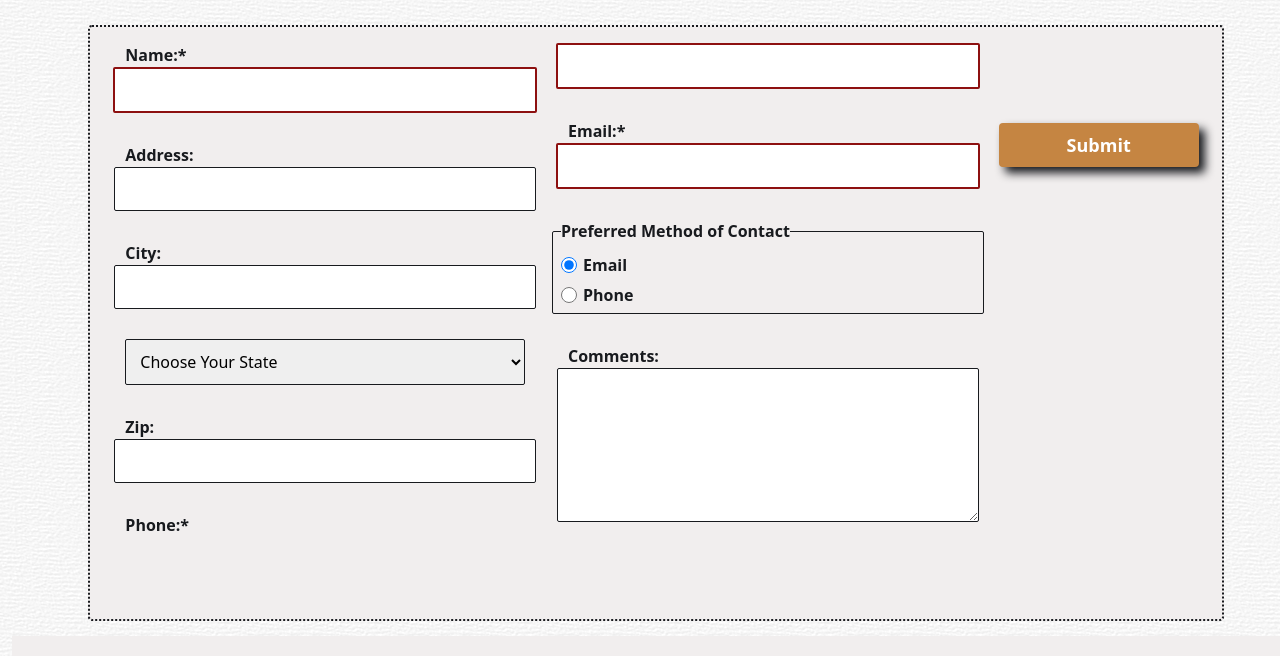
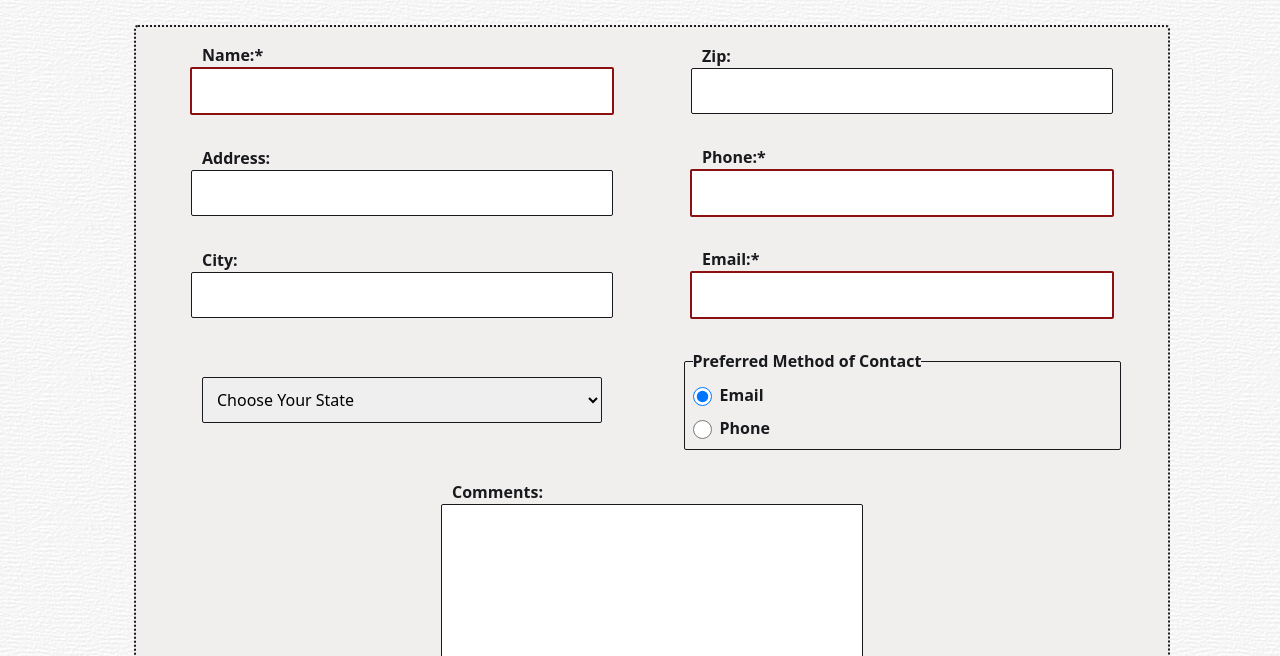
Before and after one commit to rpallas1/git215-final-project, a plain HTML site: page contact.html in a window 1280 px wide. Shown: the part 822-1478 px from the top of the page. Drawn offline with Linux system fonts and the light colour scheme.

Commit message:
contact page form styling

```diff
--- a/contact.html
+++ b/contact.html
@@ -6,8 +6,10 @@
         <!-- TODO: create description -->
         <meta name="description" content="Enter description here">
         <link rel="stylesheet" href="styles.css">
-        <!-- TODO: create favicon -->
         <link rel="shortcut icon" href="favicon.ico" type="image/x-icon">
+        <link rel="icon" href="favicon.ico" type="image/x-icon">
+        <!-- TODO: favicon not showing up in Safari -->
+        <link rel="apple-touch-icon" href="favicon.ico" type="image/x-icon">
         <title>Wok Asian Cuisine | Contact</title>
     </head>
     <body>
@@ -18,27 +20,31 @@
                     <li><a class="home-nav" href="index.html">Home</a></li>
                     <li><a class="menu-nav" href="#">Our Menu</a></li>
                     <li><a class="order-nav" href="#">Order Now</a></li>
-                    <li><a class="contact-nav" href="contact.html">Contact Us</a></li>
+                    <li><a class="contact-nav contact-page-nav" href="contact.html">Contact Us</a></li>
                 </ul>
             </nav>
         </header>
         <main class="contact-main">
-            <!-- <div class="intro-background"> -->
             <h2 class="contact-h2">Contact Us</h2>
             <p class="contact-p">Do you have dietary concerns? Questions about an upcoming event? Drop us a line, and we'll get back to you soon!</p>
-            <!-- </div> -->
 
             <!-- TODO: alt text -->
             <img class="contact-img" src="images/contact-img-optional1.jpg" alt="">
             <form action="https://wp.zybooks.com/form-viewer.php" method="POST">
+                <div class="contact-name">
                     <label for="user-name">Name:*</label>
                     <input type="text" name="user-name" id="user-name" required>
+                </div>
 
+                <div class="contact-address">
                     <label for="user-address">Address:</label>
                     <input type="text" name="user-address" id="user-address">
+                </div>
 
+                <div class="contact-city">
                     <label for="user-city">City:</label>
                     <input type="text" name="user-city" id="user-city">
+                </div>
 
                 <select name="user-state" id="user-state">
                     <option value="">Choose Your State</option>
@@ -95,16 +101,23 @@
                     <option value="wy">WY</option>
                 </select>
 
+                <div class="contact-zip">
                     <label for="user-zip">Zip:</label>
                     <input type="number" name="user-zip" id="user-zip">
+                </div>
 
+                <div class="contact-phone">
                     <label for="user-phone">Phone:*</label>
                     <input type="tel" name="user-phone" id="user-phone" required>
+                </div>
 
+                <div class="contact-email">
                     <label for="user-email">Email:*</label>
                     <input type="email" name="user-email" id="user-email" required>
+                </div>
 
-                <fieldset>
+
+                <fieldset class="contact-pref">
                     <legend>Preferred Method of Contact</legend>
                     <label for="prefer-email">Email</label>
                     <input type="radio" name="prefer" id="prefer-email" checked>
@@ -113,8 +126,10 @@
                     <input type="radio" name="prefer" id="prefer-tel">
                 </fieldset>
 
+                <div class="contact-comments">
                     <label for="user-comments">Comments:</label>
-                <textarea name="user-comments" id="user-comments" cols="15" rows="6"></textarea>
+                    <textarea name="user-comments" id="user-comments" cols="30" rows="7"></textarea>
+                </div>
 
                 <input type="submit" value="Submit">
             </form>
--- a/styles.css
+++ b/styles.css
@@ -1,4 +1,4 @@
-/* ---- START CSS Reset ---- */
+/* ------ START CSS Reset ------ */
 /* http://meyerweb.com/eric/tools/css/reset/
    v2.0 | 20110126
    License: none (public domain)
@@ -11,7 +11,7 @@ del, dfn, em, img, ins, kbd, q, s, samp,
 small, strike, strong, sub, sup, tt, var,
 b, u, i, center,
 dl, dt, dd, ol, ul, li,
-fieldset, form, label, legend,
+fieldset, form, label, input, legend,
 table, caption, tbody, tfoot, thead, tr, th, td,
 article, aside, canvas, details, embed,
 figure, figcaption, footer, header, hgroup,
@@ -47,10 +47,10 @@ table {
 	border-collapse: collapse;
 	border-spacing: 0;
 }
-/* ---- END CSS Reset ---- */
+/* ------ END CSS Reset ------ */
 
 
-/* ---- VARIABLES ---- */
+/* ------ VARIABLES ------ */
 :root {
     --light-text-color: #f1eeee;
     --dark-text-color: #181a1e;
@@ -60,7 +60,7 @@ table {
     --secondary-color: #c58542;
 }
 
-/* ---- BODY ---- */
+/* ------ BODY ------ */
 body {
     width: 1280px;
     margin: 0 auto;
@@ -74,7 +74,7 @@ body {
     background-image: url("images/white_wall2.png");
 }
 
-/* ---- HEADER (Home and Contact) ---- */
+/* ------ HEADER (Home and Contact) ------ */
 header {
     grid-row: 1 / 2;
     width: 100%;
@@ -116,8 +116,18 @@ nav a {
 }
 
 nav a {
-    border-top: 3px solid #222;
-    border-bottom: 3px solid #222;
+    border-top: 3px double #222;
+    border-bottom: 3px double #222;
+}
+
+.home-page-nav {
+    border: 3px double var(--accent-color);
+    border-radius: 4px;
+}
+
+.contact-page-nav {
+    border: 3px double rgb(2, 2, 195);
+    border-radius: 4px;
 }
 
 .home-nav:hover {
@@ -125,29 +135,35 @@ nav a {
     border-bottom: 3px solid var(--accent-color);
 }
 
+.home-page-nav:hover {
+    border: 3px solid var(--accent-color);
+
+}
+
 .menu-nav:hover {
     border-top: 3px solid var(--secondary-color);
     border-bottom: 3px solid var(--secondary-color);
-    box-shadow: none;
 }
 
 .order-nav:hover {
     border-top: 3px solid green;
     border-bottom: 3px solid green;
-    box-shadow: none;
 }
 
 .contact-nav:hover {
     border-top: 3px solid rgb(2, 2, 195);
     border-bottom: 3px solid rgb(2, 2, 195);
-    box-shadow: none;
+}
+
+.contact-page-nav:hover {
+    border: 3px solid rgb(2, 2, 195);
 }
 
 nav a:active {
     transform: scale(0.95);
 }
 
-/* ---- MAIN (Home)---- */
+/* ----- MAIN (Home)------ */
 main {
     grid-row: 2 / 3;
     display: grid;
@@ -188,6 +204,7 @@ h2 {
     padding: 10px;
     border: 2px solid var(--secondary-color);
     color: var(--dark-text-color);
+    border-radius: 4px;
 }
 
 .our-menu:hover {
@@ -260,7 +277,7 @@ p {
 }
 
 
-/* ---- MAIN (Contact) ---- */
+/* ------ MAIN (Contact) ------ */
 .contact-main {
     display: grid;
     grid-template-columns: 1fr 1fr;
@@ -287,11 +304,13 @@ p {
 
 form {
     grid-area: 3 / 1 / 5 / 3;
-    width: 1100px;
-    height: 560px;
-    display: flex;
-    flex-direction: column;
-    flex-wrap: wrap;
+    width: 1000px;
+    height: 680px;
+    display: grid;
+    grid-template-columns: 1fr 1fr;
+    grid-template-rows: 1fr 1fr 1fr 1fr 1fr 1fr;
+    align-items: center;
+    justify-items: center;
     margin: 15px auto;
     background-color: var(--background-color);
     padding: 16px;
@@ -299,6 +318,24 @@ form {
     border-radius: 4px;
 }
 
+/* ---- Form Grid Layout ---- */
+.contact-address {
+    grid-area: 2 / 1 / 3 / 2;
+}
+
+.contact-city {
+    grid-area: 3 / 1 / 4 / 2;
+}
+
+#user-state {
+    grid-area: 4 / 1 / 5 / 2;
+}
+
+.contact-comments {
+    grid-area: 5 / 1 / 6 / 3;
+}
+
+/* ---- Form Styling ---- */
 input, label, select, textarea, fieldset {
     display: block;
     width: 400px;
@@ -331,19 +368,24 @@ legend {
 
 fieldset label {
     margin-left: 30px;
-    margin: 10px 0 10px 30px;
+    margin: 10px 0 10px 35px;
     cursor: pointer;
 }
 
 fieldset input {
-    width: 16px;
-    height: 16px;
+    width: 19px;
+    height: 19px;
     font-weight: bold;
     margin: -30px 10px 10px 8px;
     cursor: pointer;
 }
 
+textarea {
+    resize: none;
+}
+
 input[type=submit] {
+    grid-area: 6 / 1 / 7 / 3;
 	background-color: var(--secondary-color);
 	border: none;
 	color: white;
@@ -352,12 +394,15 @@ input[type=submit] {
 	box-shadow: 6px 6px 10px var(--dark-text-color);
     border-radius: 4px;
     width: 200px;
-    margin-top: 80px;
 }
 
 input[type=submit]:hover {
     box-shadow: 3px 3px 5px #363432;
     cursor: pointer;
+}
+
+input[type=submit]:focus {
+	background-color: var(--secondary-color);
 }
 
 input[type=submit]:active {
@@ -375,7 +420,7 @@ input:focus, select:focus, textarea:focus {
 }
 
 
-/* ---- FOOTER (Home and Contact)---- */
+/* ------ FOOTER (Home and Contact) ------ */
 footer {
     grid-row: 3 / 4;
     width: 100%;
```
Also changed, not shown: index.html (+3 -2 lines). Lines whose indentation alone changed are shown as unchanged.
